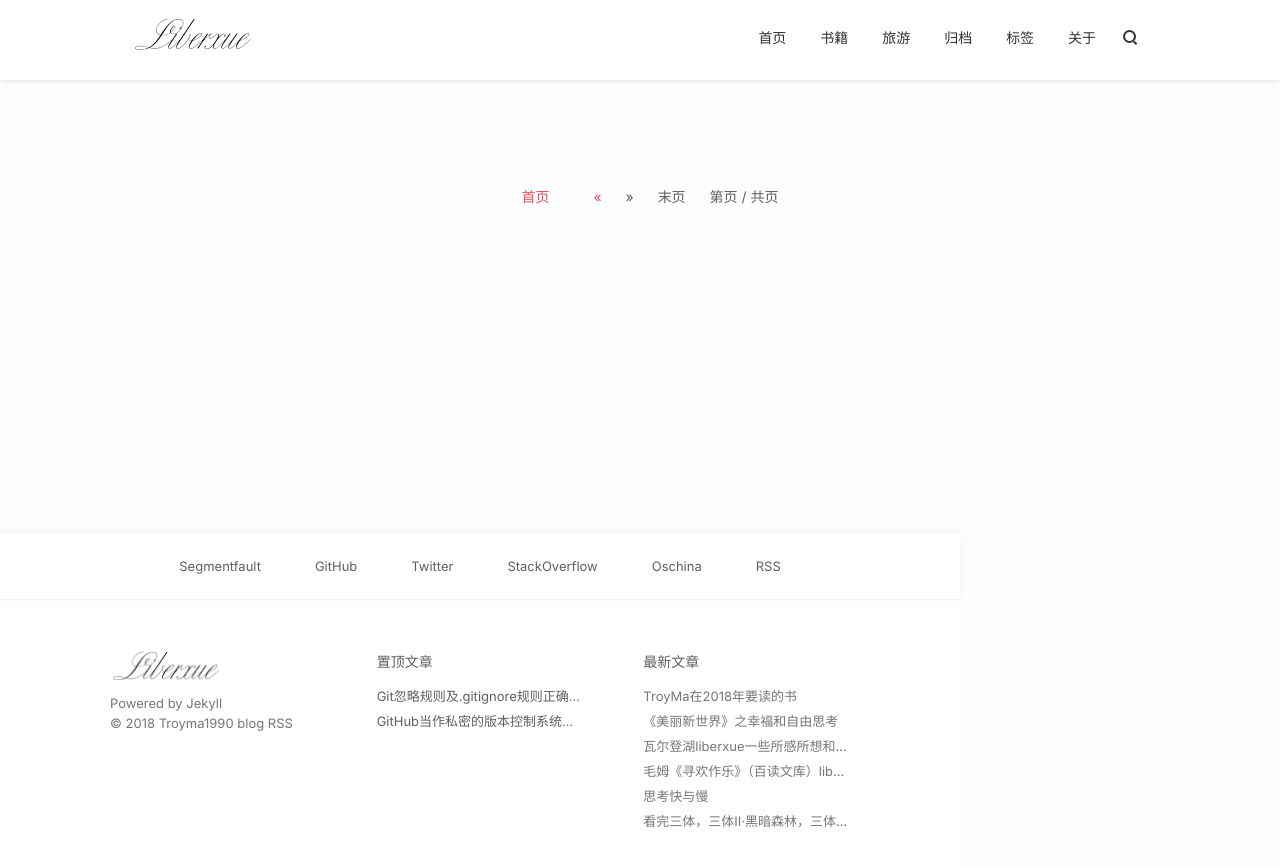
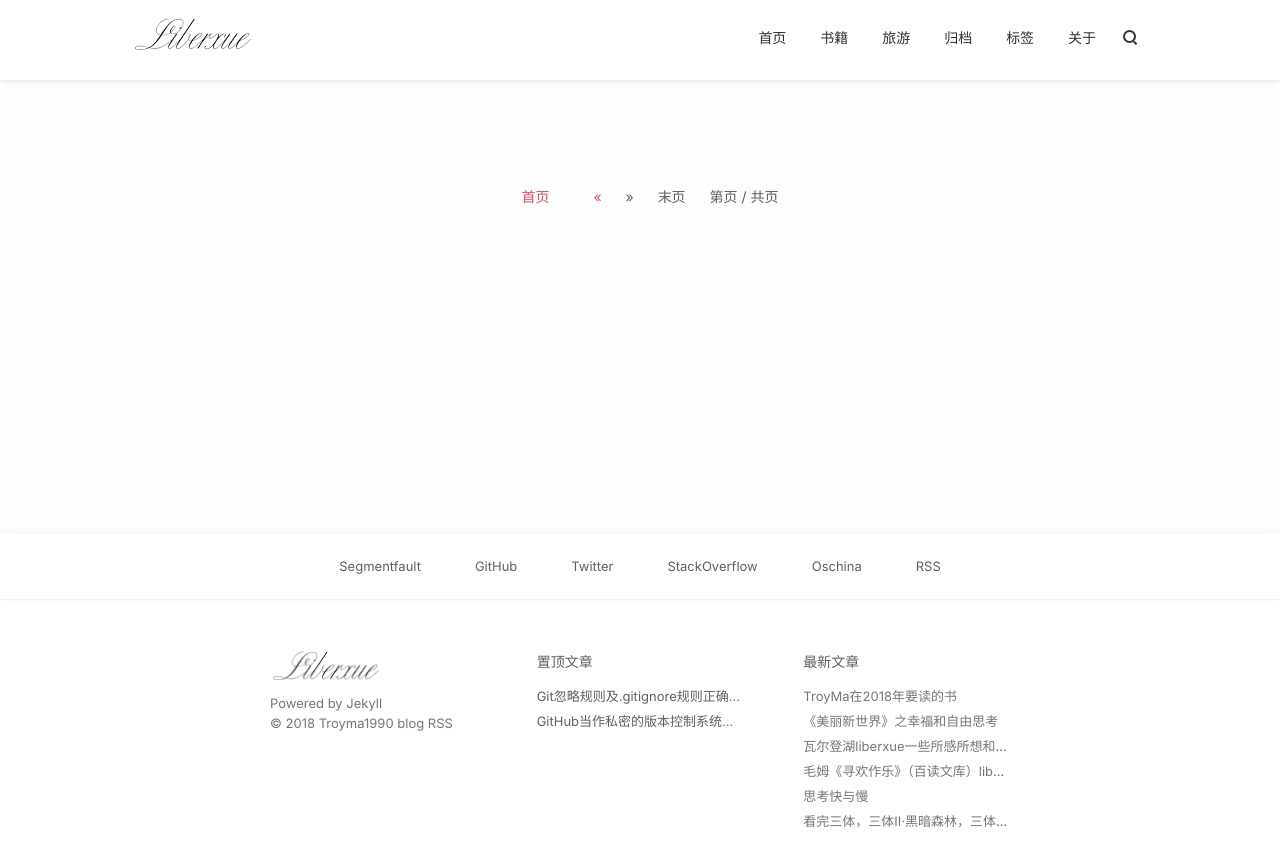
Before and after one commit to TroyMa1990/TroyMa1990.github.io, a Jekyll site: the page built from road/index.html, in a window 1280 px wide. Shown: the top 867 px of the page. Built offline with Jekyll 4.4.1, drawn with Linux system fonts in a browser that asks for light colours; nearby versions of some CDN libraries; comment, search, counter and statistics services are not loaded.

Commit message:
first commit  try something

```diff
--- a/style/style-liberxue.css
+++ b/style/style-liberxue.css
@@ -351,7 +351,7 @@ pre code::after {font-size: 1rem;color: #BFBFBF;position: absolute;top: 5px;righ
 /* ==========================================================================
    #footer
    ========================================================================== */
-.footer{position:fixed;z-index:1;bottom:0px;background-color:#fff;}
+.footer{position:fixed;z-index:1;bottom:0px;background-color:#fff;width:100%;}
 .footer-social{border-bottom:1px solid rgba(184,197,214,.2);    box-shadow: 0 -2px 8px 0 rgba(239, 241, 243, 0.59);}
 .footer-social .footer-container{max-width:940px;margin:0 auto;}
 .footer-social .social-list{padding:20px;text-align:center;}
```
